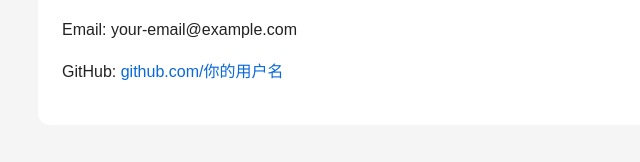
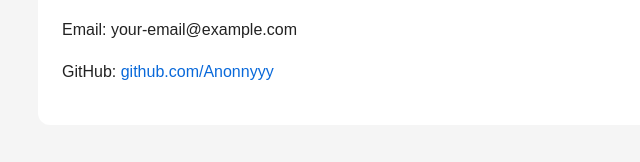
Before and after one commit to Anonnyyy/Anonnyyy.github.io, a plain HTML site: page index.html in a window 1280 px wide. Shown: the part 1149-1311 px from the top of the page, 152-792 px from the left. Drawn offline with Linux system fonts and the light colour scheme.

Commit message:
Update GitHub username in contact section

```diff
--- a/index.html
+++ b/index.html
@@ -112,7 +112,7 @@
     <section>
       <h2>联系我</h2>
       <p>Email: your-email@example.com</p>
-      <p>GitHub: <a href="https://github.com/你的用户名">github.com/你的用户名</a></p>
+      <p>GitHub: <a href="https://github.com/你的用户名">github.com/Anonnyyy</a></p>
     </section>
   </main>
 
```
